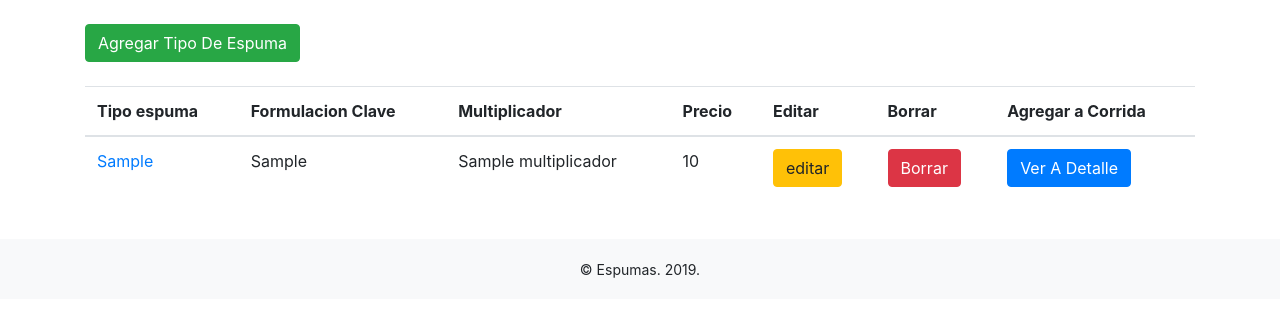
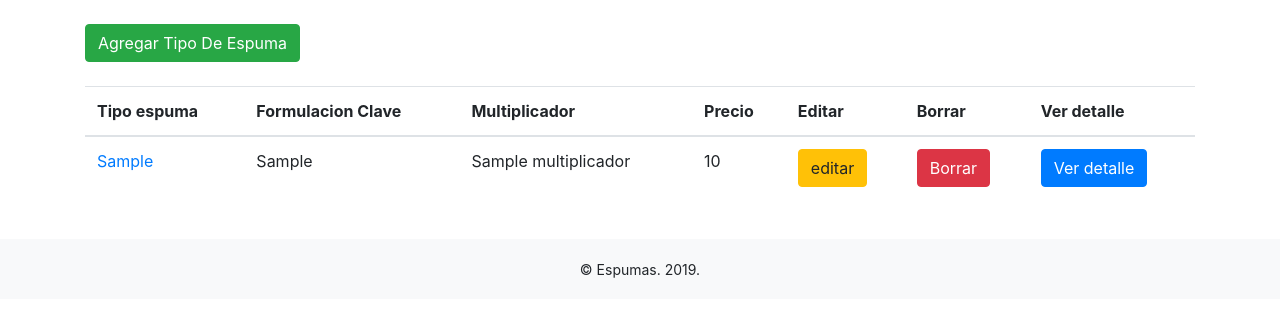
Before and after one commit to Alvarogarcia91/karmaprodv5, a Django app: template espumas/templates/espumas/tde/tde.html in a window 1280 px wide. Shown: the part 129-446 px from the top of the page. Run offline with Django 3.2, Linux system fonts and the light colour scheme; the template is opened without the code that fills it: most values are stand-ins (such as "Sample title", 1, 10 or a date in 2020); some libraries are stand-ins or nearby versions.

Commit message:
Fix column title in espumas/tde

```diff
--- a/espumas/templates/espumas/tde/tde.html
+++ b/espumas/templates/espumas/tde/tde.html
@@ -25,7 +25,7 @@
 
                 <th>Editar</th>
                 <th>Borrar </th>
-                <th>Agregar a Corrida</th>
+                <th>Ver detalle</th>
 
               </tr>
             </thead>
@@ -48,7 +48,7 @@
                 <a class="btn btn-danger" href="{% url 'espumas:borrar_tde' item.id %}" role="button"> Borrar </a>
             </td>
             <td>
-                <a class="btn btn-primary" href="{% url 'espumas:detalle_tde' item.id %}" role="button"> Ver A Detalle </a>
+                <a class="btn btn-primary" href="{% url 'espumas:detalle_tde' item.id %}" role="button"> Ver detalle </a>
             </td>
 
 
```
